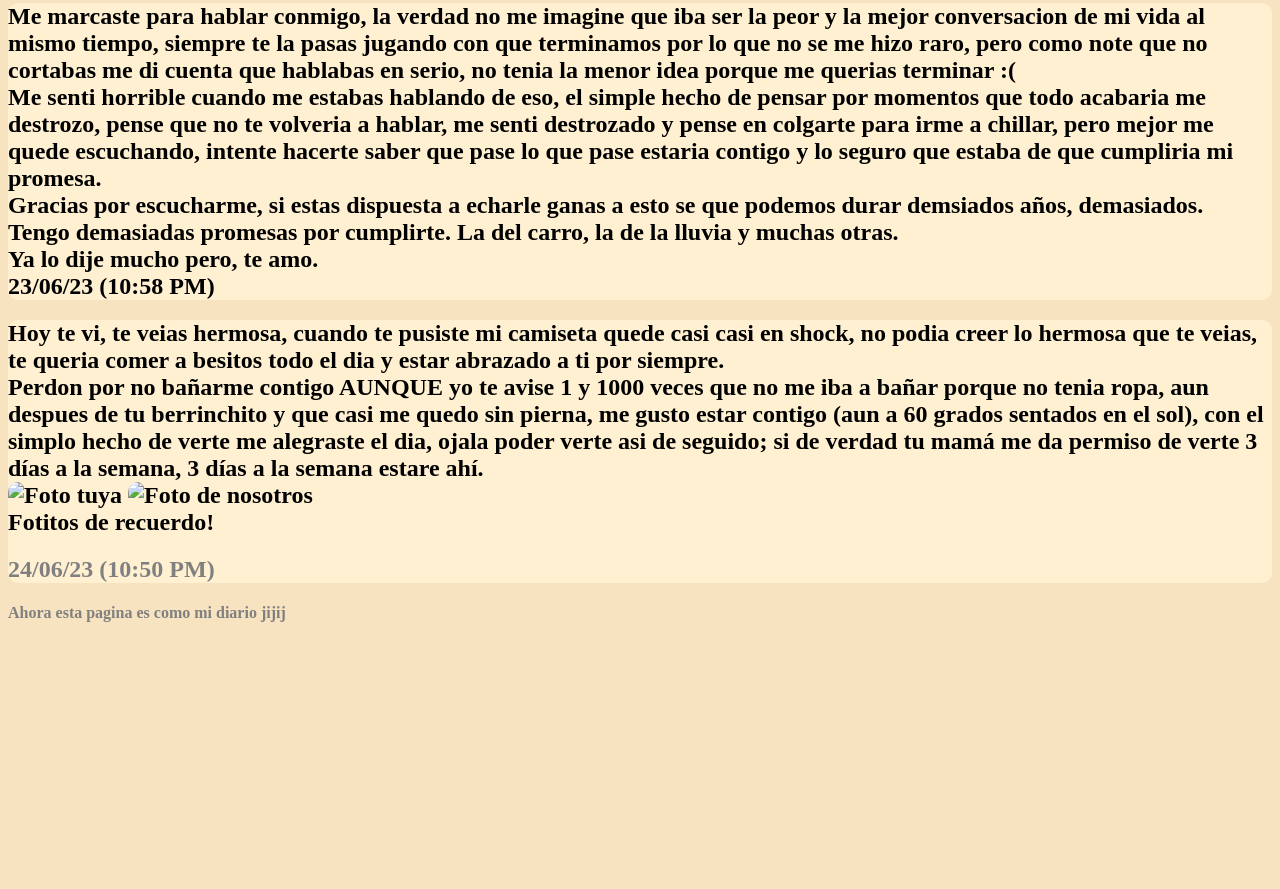
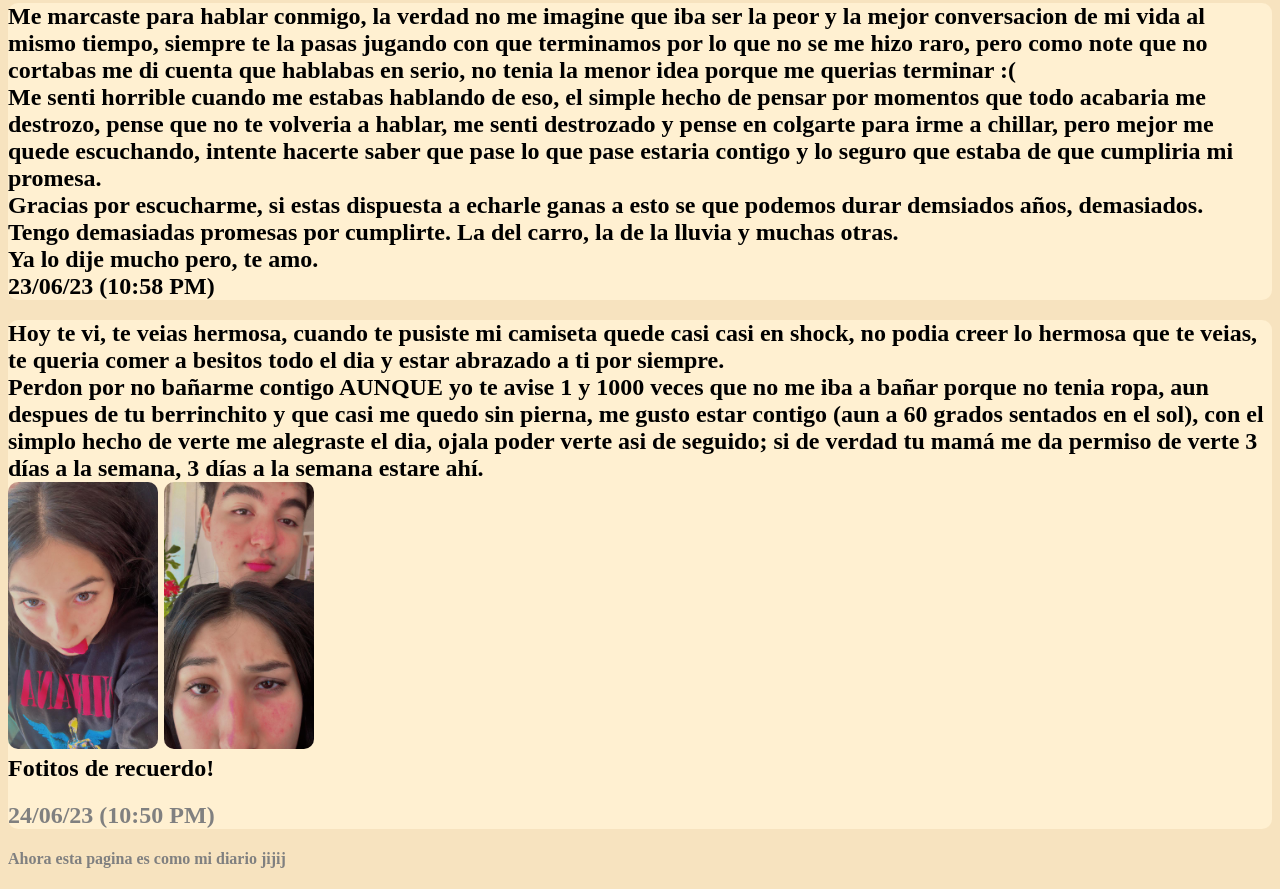
Before and after one commit to Jumexico/aneni, a plain HTML site: page index.html in a window 1280 px wide. Shown: the part 1598-2487 px from the top of the page. Before the commit the page ends 2242 px from the top, so only its background shows below. Drawn offline with Linux system fonts and the light colour scheme.

Commit message:
Update index.html

```diff
--- a/index.html
+++ b/index.html
@@ -128,8 +128,8 @@ a{
         Perdon por no bañarme contigo AUNQUE yo te avise 1 y 1000 veces que no me iba a bañar porque no tenia ropa, aun despues de tu berrinchito y que casi me quedo sin pierna,
         me gusto estar contigo (aun a 60 grados sentados en el sol), con el simplo hecho de verte me alegraste el dia, ojala poder verte asi de seguido; si de verdad tu mamá me da
         permiso de verte 3 días a la semana, 3 días a la semana estare ahí.<br>
-        <img src=".\images.\carta5-1.jpg" width="150" alt="Foto tuya" style="border-radius: 10px;">
-        <img src=".\images.\carta5-2.jpg" width="150" alt="Foto de nosotros" style="border-radius: 10px;"> <br>
+        <img src="images\carta5-1.jpg" width="150" alt="Foto tuya" style="border-radius: 10px;">
+        <img src="images\carta5-2.jpg" width="150" alt="Foto de nosotros" style="border-radius: 10px;"> <br>
         Fotitos de recuerdo!<br>
         <h2 style="color: gray;">24/06/23 (10:50 PM)</h2>
     </h2>
```
